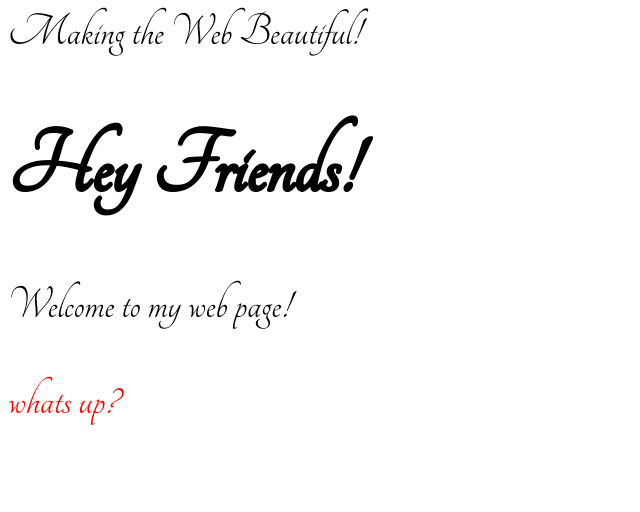
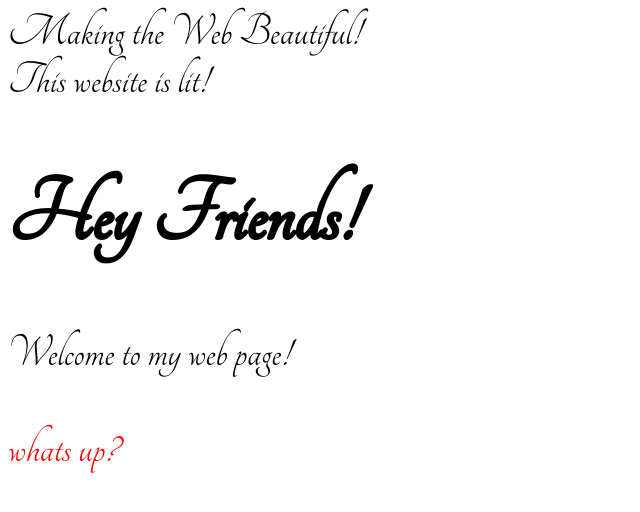
Before and after one commit to jennifferyang/jennifferyang.github.io, a plain HTML site: page index.html in a window 1280 px wide. Shown: the whole page, without its empty margins (0-640 px from the left). Drawn offline with Linux system fonts and the light colour scheme.

Commit message:
Update index.html

```diff
--- a/index.html
+++ b/index.html
@@ -15,6 +15,7 @@
   </body>
 </html>
 
+<div class="font-effect-fire-animation">This website is lit!<div>
 <h1>Hey Friends!</h1>
 <p>Welcome to my web page!</p>
 <font color="red">whats up?</font>
```
